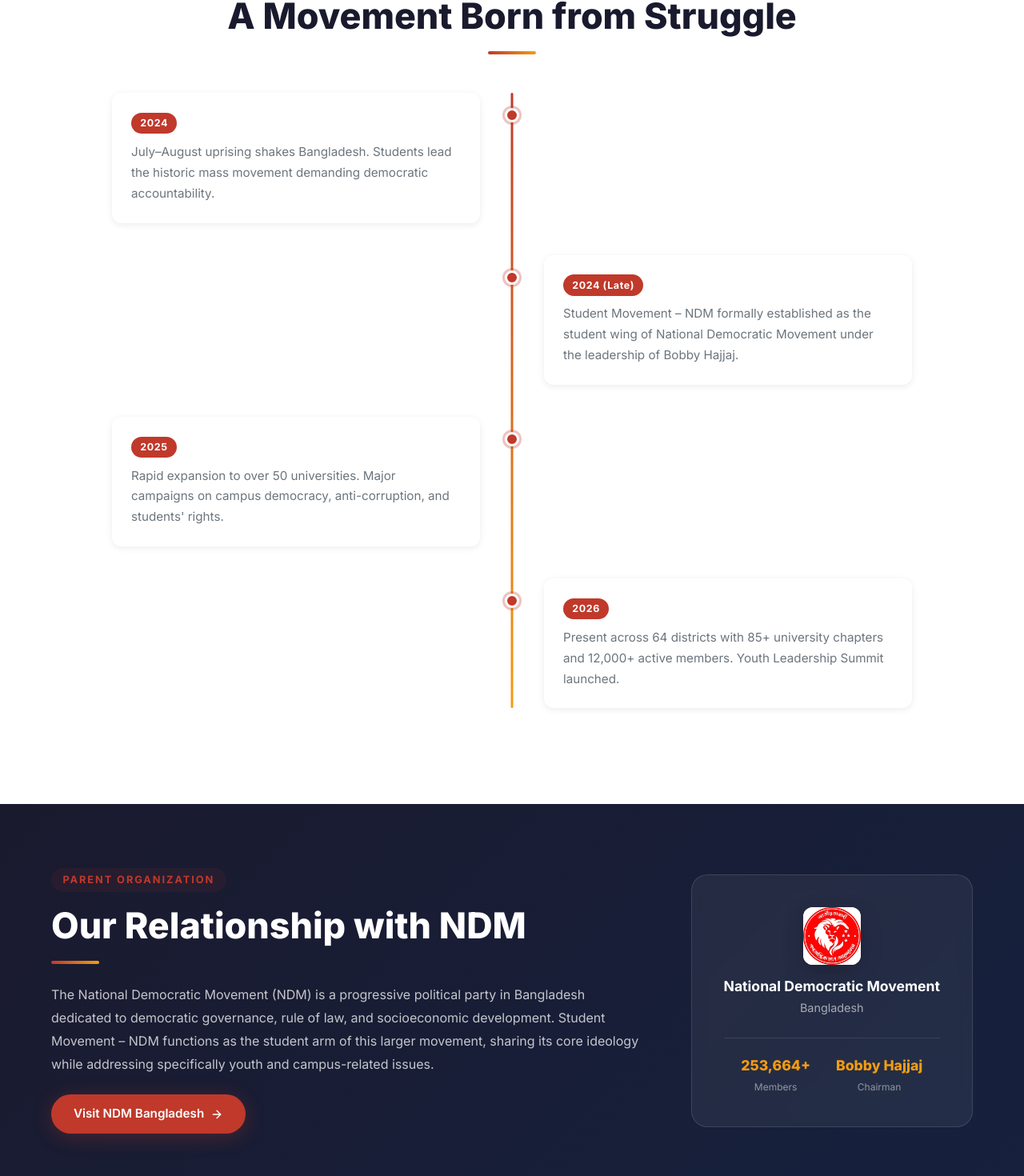
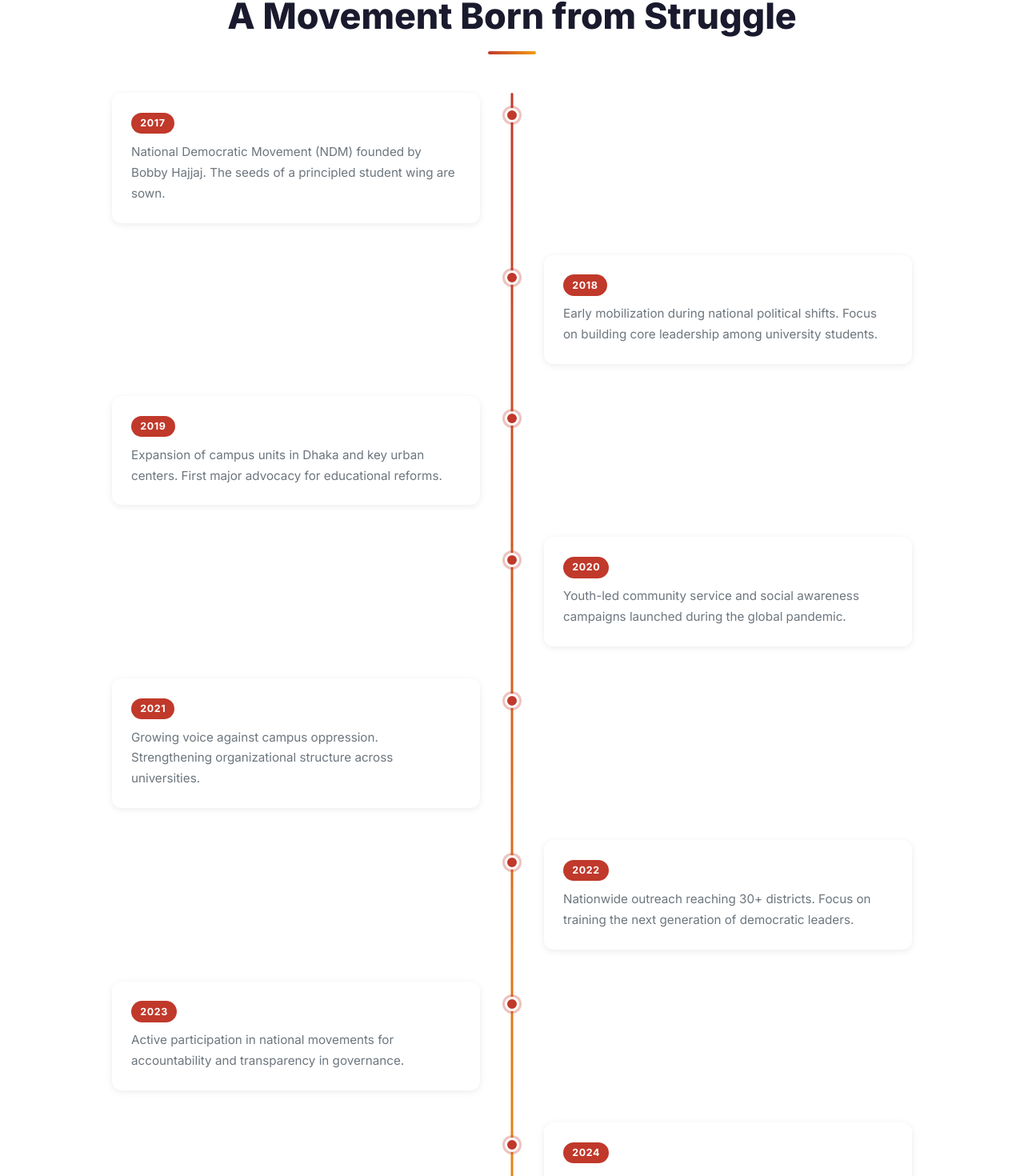
Before and after one commit to boniyeamincse/ndm, a React (Vite) app: page /about in a window 1280 px wide. Shown: the part 1311-2781 px from the top of the page at 80% size. Built offline with nearby package versions, Linux system fonts and the light colour scheme.

Commit message:
feat: expand history timeline from 2017 to 2026

```diff
--- a/src/pages/About.jsx
+++ b/src/pages/About.jsx
@@ -15,24 +15,54 @@ const VALUES = [
 
 const TIMELINE = [
   {
-    year: '2024',
-    en: 'July–August uprising shakes Bangladesh. Students lead the historic mass movement demanding democratic accountability.',
-    bn: 'জুলাই-আগস্ট অভ্যুত্থান বাংলাদেশকে কাঁপিয়ে দেয়। শিক্ষার্থীরা গণতান্ত্রিক জবাবদিহিতার দাবিতে ঐতিহাসিক গণআন্দোলনের নেতৃত্ব দেয়।',
+    year: '2017',
+    en: 'National Democratic Movement (NDM) founded by Bobby Hajjaj. The seeds of a principled student wing are sown.',
+    bn: 'ববি হাজ্জাজ কর্তৃক এনডিএম প্রতিষ্ঠিত। একটি নীতিনিষ্ঠ ছাত্র শাখার বীজ বপন করা হয়।',
   },
   {
-    year: '2024 (Late)',
-    en: 'Student Movement – NDM formally established as the student wing of National Democratic Movement under the leadership of Bobby Hajjaj.',
-    bn: 'ববি হাজ্জাজের নেতৃত্বে জাতীয় গণতান্ত্রিক আন্দোলনের ছাত্র শাখা হিসেবে ছাত্র আন্দোলন – এনডিএম আনুষ্ঠানিকভাবে প্রতিষ্ঠিত হয়।',
+    year: '2018',
+    en: 'Early mobilization during national political shifts. Focus on building core leadership among university students.',
+    bn: 'জাতীয় রাজনৈতিক পরিবর্তনের প্রেক্ষাপটে প্রাথমিক প্রচারণা। মূল নেতৃত্ব তৈরির ওপর গুরুত্বারোপ।',
+  },
+  {
+    year: '2019',
+    en: 'Expansion of campus units in Dhaka and key urban centers. First major advocacy for educational reforms.',
+    bn: 'ঢাকা ও প্রধান শহরগুলোতে ক্যাম্পাস ইউনিটের সম্প্রসারণ। শিক্ষা সংস্কারের জন্য প্রথম বড় ধরণের প্রচারণা।',
+  },
+  {
+    year: '2020',
+    en: 'Youth-led community service and social awareness campaigns launched during the global pandemic.',
+    bn: 'মহামারীর সময়ে তরুণদের নেতৃত্বে জনসেবা এবং সামাজিক সচেতনতামূলক কার্যক্রম শুরু।',
+  },
+  {
+    year: '2021',
+    en: 'Growing voice against campus oppression. Strengthening organizational structure across universities.',
+    bn: 'ক্যাম্পাস নিপীড়নের বিরুদ্ধে সোচ্চার হওয়া। সাংগঠনিক কাঠামো শক্তিশালী করা।',
+  },
+  {
+    year: '2022',
+    en: 'Nationwide outreach reaching 30+ districts. Focus on training the next generation of democratic leaders.',
+    bn: '৩০টিরও বেশি জেলায় দেশব্যাপী প্রচারণা। পরবর্তী প্রজন্মের গণতান্ত্রিক নেতা তৈরির লক্ষ্যে প্রশিক্ষণ।',
+  },
+  {
+    year: '2023',
+    en: 'Active participation in national movements for accountability and transparency in governance.',
+    bn: 'প্রশাসনে জবাবদিহিতা ও স্বচ্ছতার দাবিতে জাতীয় আন্দোলনে সক্রিয় অংশগ্রহণ।',
+  },
+  {
+    year: '2024',
+    en: 'July–August uprising. Our members stand at the forefront of the historic student-led mass movement.',
+    bn: 'জুলাই-আগস্ট অভ্যুত্থান। আমাদের সদস্যরা ঐতিহাসিক ছাত্র-গণআন্দোলনের অগ্রভাগে ছিলেন।',
   },
   {
     year: '2025',
-    en: "Rapid expansion to over 50 universities. Major campaigns on campus democracy, anti-corruption, and students' rights.",
-    bn: '৫০টিরও বেশি বিশ্ববিদ্যালয়ে দ্রুত সম্প্রসারণ। ক্যাম্পাস গণতন্ত্র, দুর্নীতি বিরোধী ও শিক্ষার্থীদের অধিকার নিয়ে বড় আন্দোলন।',
+    en: 'Rapid scaling to 50+ universities. Launch of the "Campus Democracy" initiative across Bangladesh.',
+    bn: '৫০টিরও বেশি বিশ্ববিদ্যালয়ে দ্রুত সম্প্রসারণ। "ক্যাম্পাস গণতন্ত্র" উদ্যোগের সূচনা।',
   },
   {
     year: '2026',
-    en: 'Present across 64 districts with 85+ university chapters and 12,000+ active members. Youth Leadership Summit launched.',
-    bn: '৬৪ জেলায় উপস্থিতি, ৮৫+ বিশ্ববিদ্যালয় শাখা এবং ১২,০০০+ সক্রিয় সদস্য। যুব নেতৃত্ব সম্মেলন চালু।',
+    en: 'Today, we stand as the premier voice for student rights across 64 districts with 12,000+ active members.',
+    bn: 'আজ আমরা ৬৪টি জেলায় ১২,০০০+ সক্রিয় সদস্য নিয়ে ছাত্র অধিকারের প্রধান কণ্ঠস্বর।',
   },
 ];
 
```
